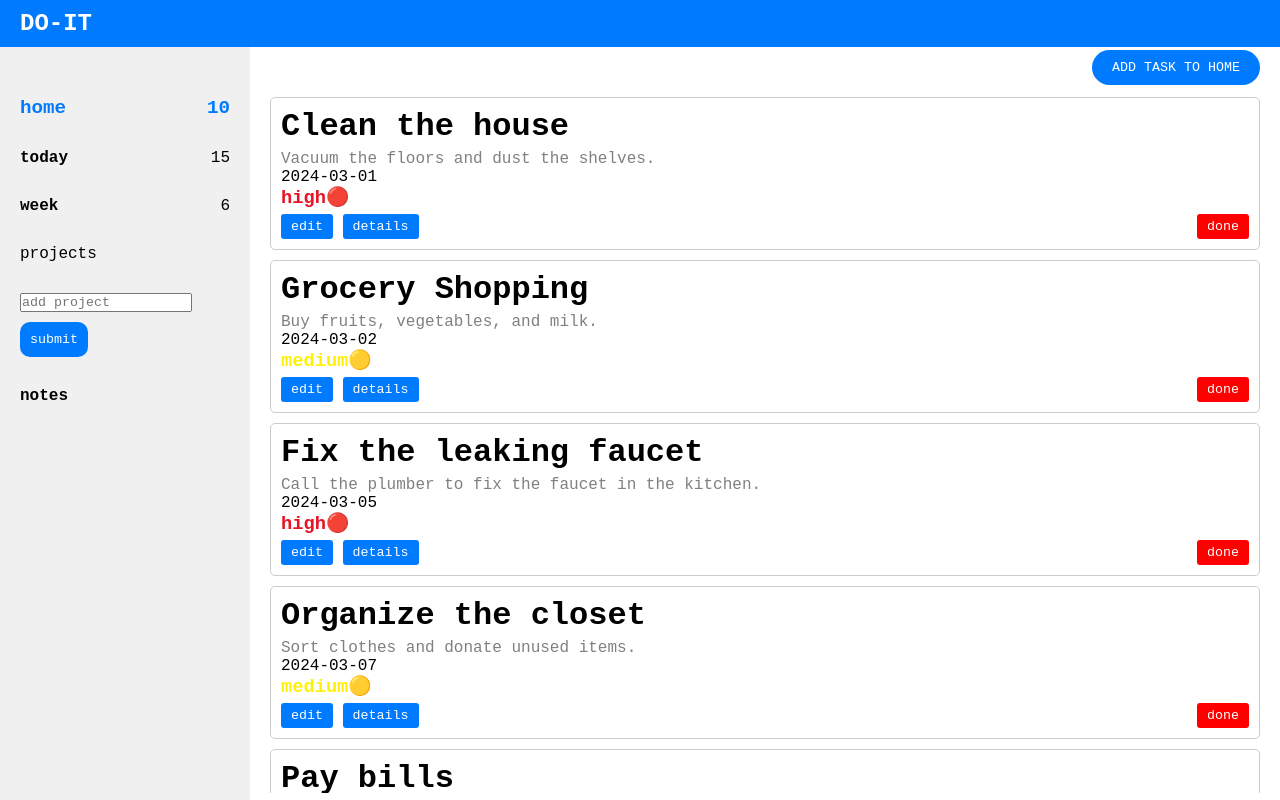
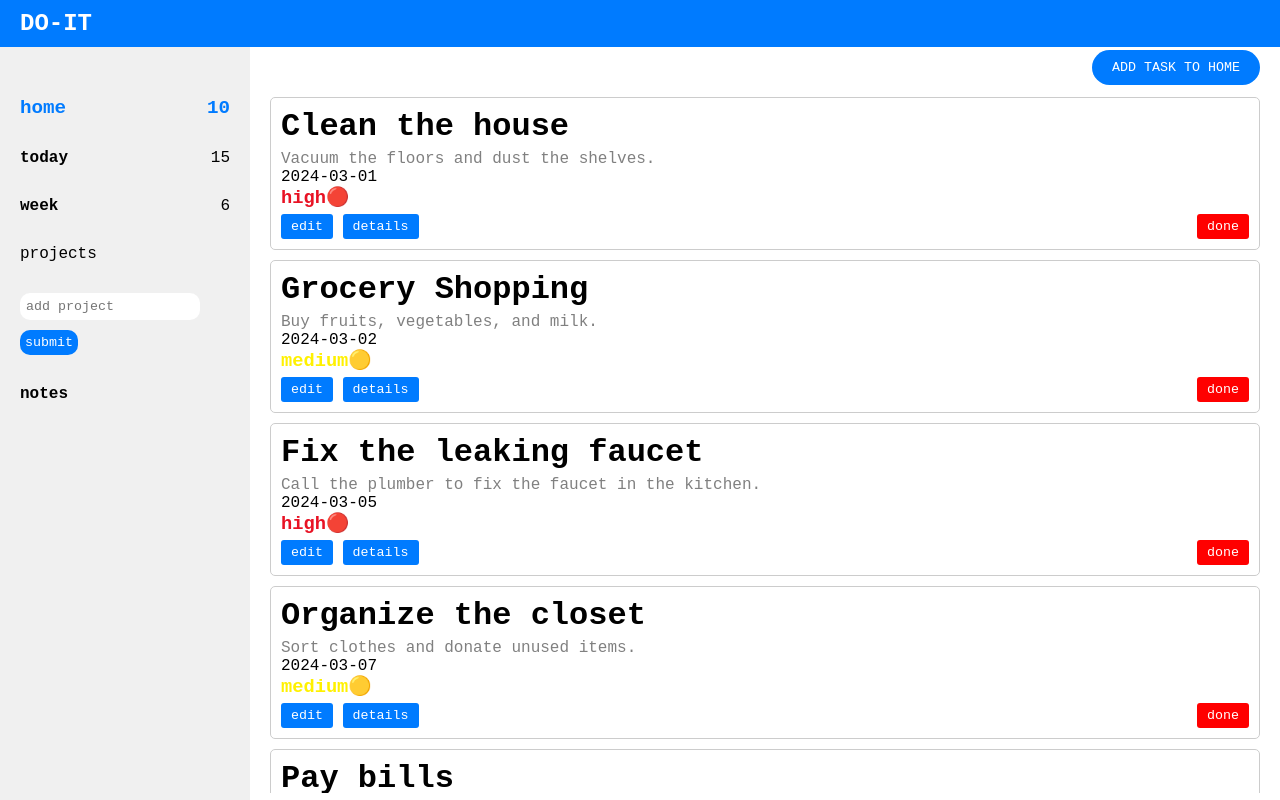
Before and after one commit to 0pama/todo-list, a website built with webpack: page dist/index.html in a window 1280 px wide. Built offline with nearby package versions, Linux system fonts and the light colour scheme.

Commit message:
some inline styles

```diff
--- a/dist/index.html
+++ b/dist/index.html
@@ -73,8 +73,8 @@
 
             </ul>
             <form>
-              <input type="addproj" placeholder="add project" id="">
-              <button onclick="handleButtonClick(event)" style="background-color: #007BFF;color: white;margin-top: 10px; padding: 10px; border-radius: 10px;border: none;">submit</button>
+              <input type="addproj" placeholder="add project" id="" style="border: none;border-radius: 10px;padding: 6px;">
+              <button onclick="handleButtonClick(event)" style="background-color: #007BFF;color: white;margin-top: 10px; padding: 5px; border-radius: 10px;border: none;">submit</button>
             </form>
           </ul>
           <li id="notes">
```
